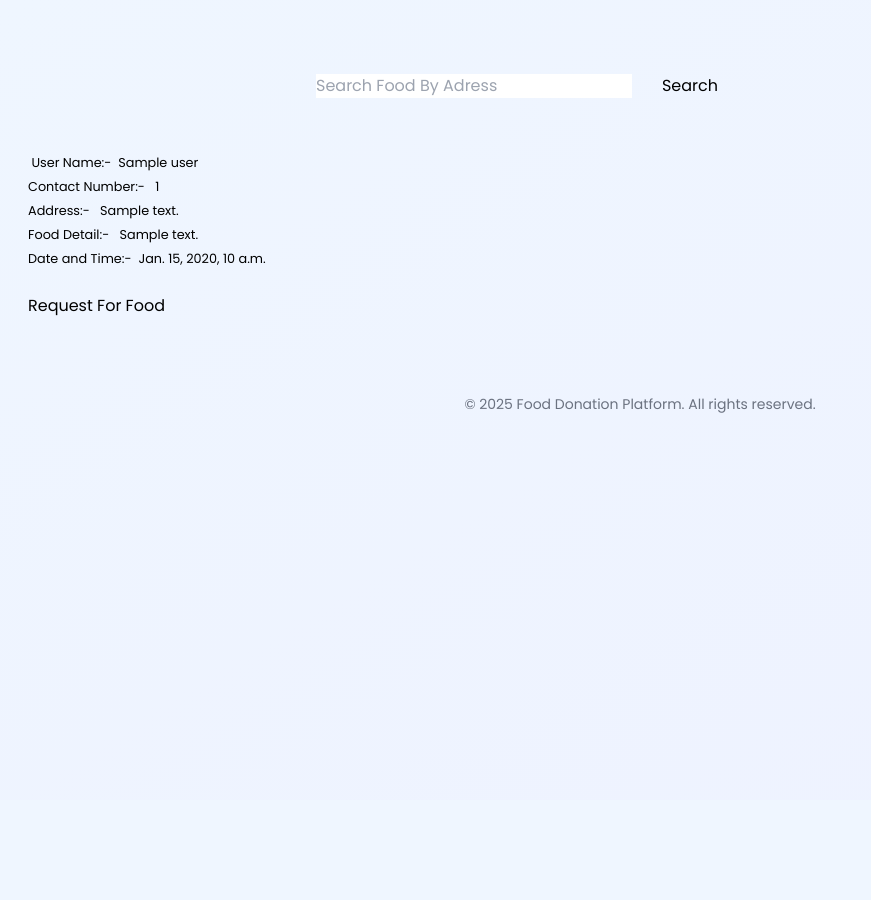
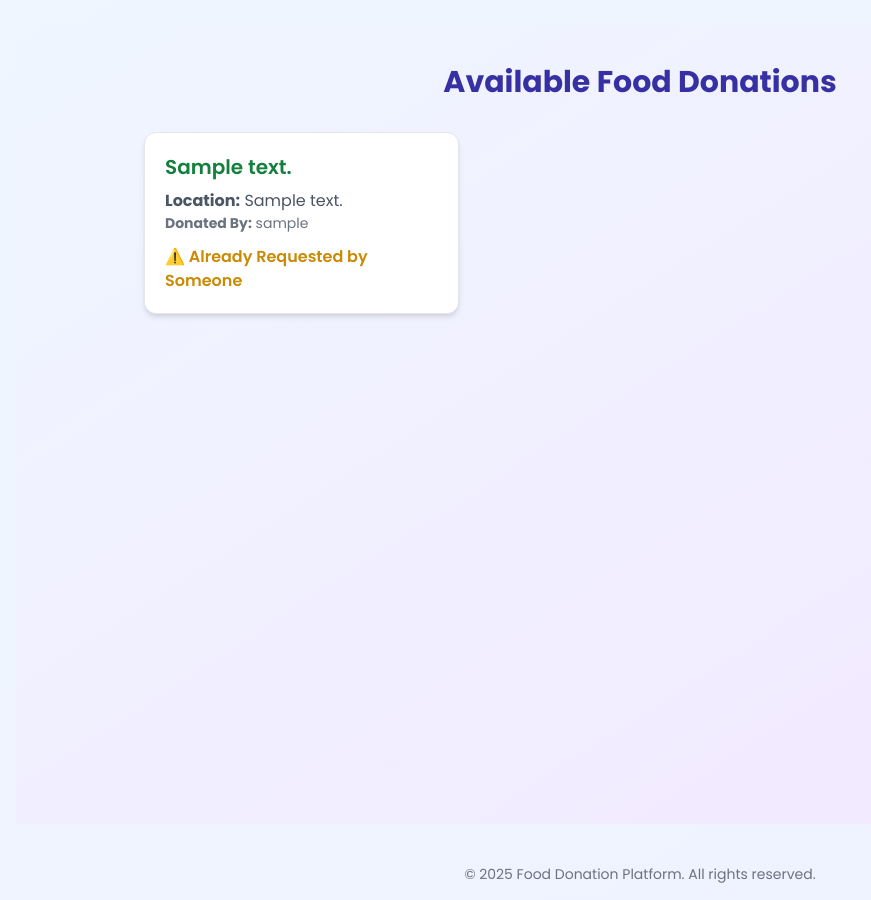
Before and after one commit to Shiva-Manda/Food_Donation, a Django app: template templates/donateapp/acceptor.html in a window 1280 px wide. Shown: the whole page, without its empty margins (0-871 px from the left). Before the commit the page ends 413 px from the top, so only its background shows below. Run offline with Django 3.2, Linux system fonts and the light colour scheme; the template is opened without the code that fills it: most values are stand-ins (such as "Sample title", 1, 10 or a date in 2020); some libraries are stand-ins or nearby versions.

Commit message:
Update acceptor.html

```diff
--- a/templates/donateapp/acceptor.html
+++ b/templates/donateapp/acceptor.html
@@ -1,34 +1,35 @@
 {% extends 'donateapp/base.html' %}
 {% load static %}
+
 {% block content %}
- <div style="margin-left:300px;margin-top:30px;">
-<form class="form-inline my-2 my-lg-0" action="{% url 'search_food' %}" method="get">
-    <input class="form-control col-lg-7" name="q" type="search" placeholder="Search Food By Adress" aria-label="Search">&nbsp;&nbsp;&nbsp;&nbsp;
-    <button class="btn btn-outline-success my-5 my-sm-0" type="submit"><i class="fas fa-search"></i> &nbsp;&nbsp;Search</button>
+<div class="min-h-screen bg-gradient-to-br from-blue-50 to-purple-100 py-10">
+  <div class="max-w-5xl mx-auto px-4">
+    <h1 class="text-3xl font-bold text-center text-indigo-800 mb-8">Available Food Donations</h1>
+
+    {% if object_list %}
+      <div class="grid grid-cols-1 sm:grid-cols-2 lg:grid-cols-3 gap-6">
+        {% for food in object_list %}
+          <div class="bg-white shadow-md rounded-xl p-5 border border-gray-200">
+            <h2 class="text-xl font-semibold text-green-700">{{ food.food_details }}</h2>
+            <p class="mt-2 text-gray-600"><strong>Location:</strong> {{ food.address }}</p>
+            <p class="text-gray-500 text-sm"><strong>Donated By:</strong> {{ food.user.username }}</p>
+
+            {% if food.requests.first.status == "Pending" %}
+              <p class="mt-3 text-yellow-600 font-semibold">⚠️ Already Requested by Someone</p>
+            {% else %}
+              <form method="post" action="{% url 'request' food.id %}">
+                {% csrf_token %}
+                <button type="submit" class="mt-4 bg-green-500 hover:bg-green-600 text-white font-semibold px-4 py-2 rounded-lg">
+                  Request This Food
+                </button>
               </form>
+            {% endif %}
           </div>
- {% if object_list %}
-    <div class="container mt-5">
-        <div class="row d-flex justify-content-center">
-            <div class="col-md-8">
-  {% for detail in object_list %}
-      <div class="card p-3">
-        <div class="d-flex justify-content-between align-items-center">
-            <div class="user d-flex flex-row align-items-center"><span><small class="font-weight-bold text-primary">&nbsp;User Name:-&nbsp;&nbsp;{{detail.user}}</small><br><small class="font-weight-bold">Contact Number:- &nbsp;&nbsp;{{detail.contact_number}}</small><br><small class="font-weight-bold">Address:- &nbsp;&nbsp;{{detail.address}}</small><br><small class="font-weight-bold">Food Detail:- &nbsp;&nbsp;{{detail.food_details}}</small> </div> <small  class="font-weight-bold text-success">Date and Time:-&nbsp;&nbsp;{{detail.donate_date}}</small>
+        {% endfor %}
       </div>
-        <br>
-        <a href="{% url 'request' %}" type="button" class="btn btn-secondary btn-m active" >Request For Food</a>
-    </div>
-     <br>
-    {% endfor %}
     {% else %}
-  <br><br><br><br>
-  <h1 class="font-weight-bold text-danger" style="margin-left:500px;"> No search Found </h1>
+      <p class="text-center text-gray-600 mt-10 text-lg">No food donations found for your search.</p>
     {% endif %}
   </div>
 </div>
-</div>
-
-
-
-{% endblock content %}
+{% endblock %}
```
Lines whose indentation alone changed are shown as unchanged.
